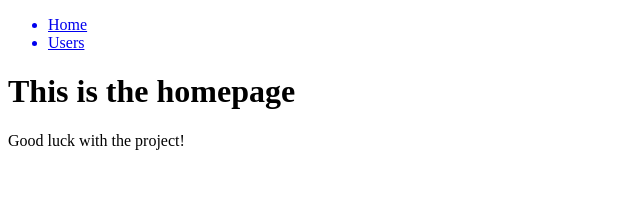
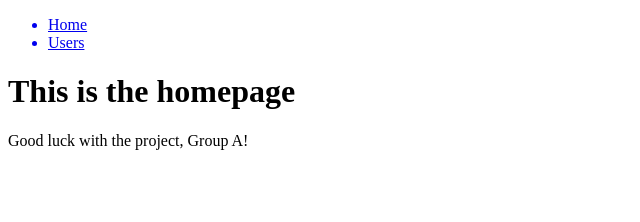
Before and after one commit to odrinl/social-network, a React app in the folder client/: page / in a window 1280 px wide. Shown: the top 222 px of the page, without its empty margins (0-640 px from the left). Built offline with nearby package versions, Linux system fonts and the light colour scheme.

Commit message:
Remove tests

```diff
--- a/client/src/pages/Home/Home.jsx
+++ b/client/src/pages/Home/Home.jsx
@@ -6,7 +6,8 @@
   return (
     <div data-testid={TEST_ID.container}>
       <h1>This is the homepage</h1>
-      <p>Good luck with the project!</p>
+
+      <p>Good luck with the project, Group A!</p>
     </div>
   );
 };
```
Also changed, not shown: 1 other file (tests, documents, lock files or other folders).
